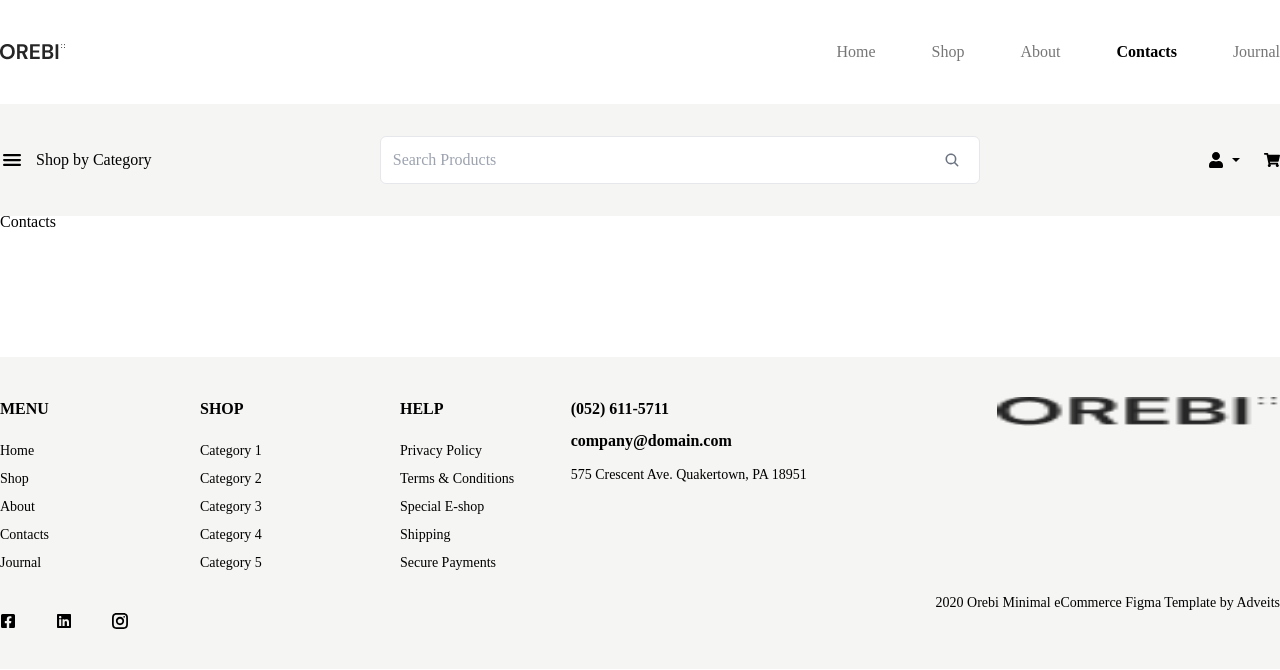
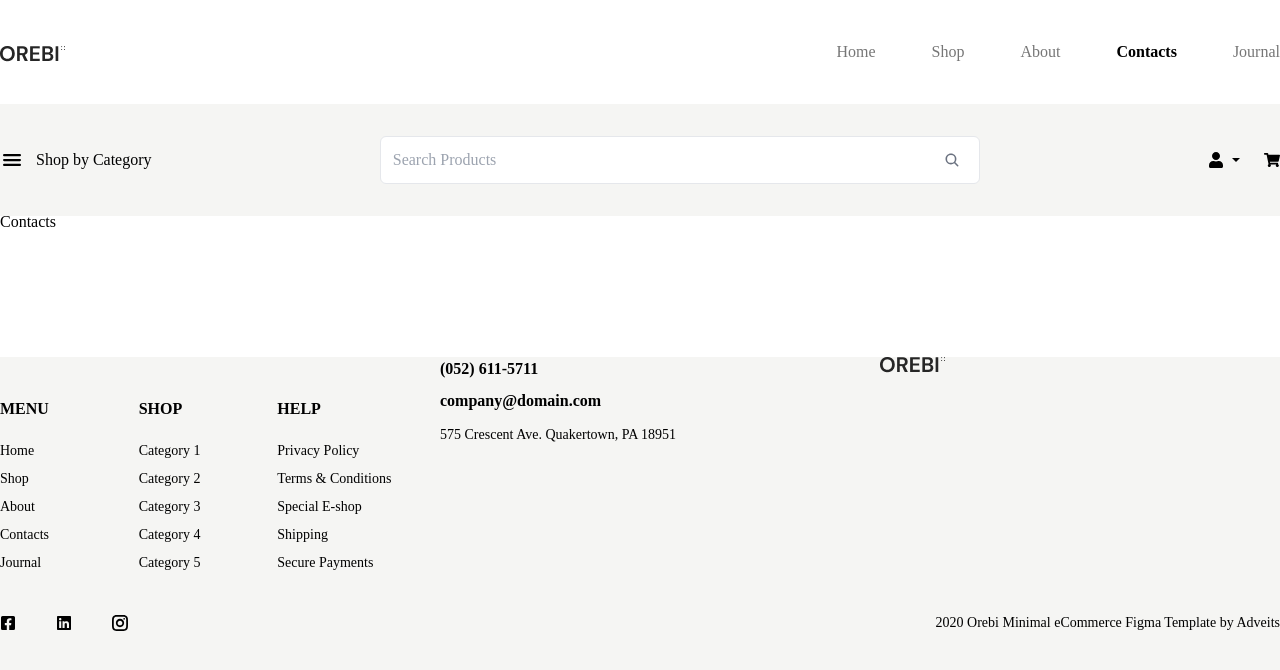
Before and after one commit to shoriful-dev/orebi-ecommerce, a React (Vite) app: page /contacts in a window 1280 px wide. Shown: the top 670 px of the page. Built offline with nearby package versions, Linux system fonts and the light colour scheme.

Commit message:
almost Done

```diff
--- a/src/components/Search.jsx
+++ b/src/components/Search.jsx
@@ -1,13 +1,14 @@
-import React, { useState } from "react";
-import { IoSearch } from "react-icons/io5";
-import axios from "axios";
+import React from 'react';
+import { useState } from 'react';
+import { IoSearch } from 'react-icons/io5';
+import axios from 'axios';
 
 const Search = () => {
   const [products, setProducts] = useState([]);
   const [loading, setLoading] = useState(false);
-  const [searchValue, setSearchValue] = useState("");
+  const [searchValue, setSearchValue] = useState('');
 
-  const fetchData = async (searchValue) => {
+  const fetchData = async searchValue => {
     try {
       setLoading(true);
       const { data } = await axios.get(
@@ -15,13 +16,13 @@ const Search = () => {
       );
       setProducts(data.products); // Corrected to access 'products' array from response
     } catch (error) {
-      console.error("Error fetching data:", error);
+      console.error('Error fetching data:', error);
     } finally {
       setLoading(false);
     }
   };
 
-  const handleSearch = (e) => {
+  const handleSearch = e => {
     const value = e.target.value;
     setSearchValue(value);
     if (value.trim()) {
@@ -40,25 +41,29 @@ const Search = () => {
             placeholder="Search Products"
             value={searchValue}
             onChange={handleSearch}
-            className="w-[150px] sm:w-[200px] md:w-[400px] lg:w-[600px] h-12 px-3 py-2 border bg-white text-gray-700 rounded-md"
+            className="w-full sm:w-[200px] md:w-[400px] lg:w-[600px] h-12 px-3 py-2 border bg-white text-gray-700 rounded-md"
           />
           <IoSearch className="absolute right-5 cursor-pointer text-gray-500" />
         </div>
-        <div>
+        {searchValue && (
+          <div className="mt-4">
             {loading ? (
               <div>Loading...</div>
             ) : products.length > 0 ? (
-            <div>
-              {products.map((product) => (
-                <div key={product.id} className="p-2 border-b">
-                  <p>{product.title}</p>
+              <div className="grid grid-cols-1 sm:grid-cols-2 md:grid-cols-3 lg:grid-cols-4 gap-4">
+                {products.map(product => (
+                  <div key={product.id} className="p-4 border rounded-md shadow-md bg-white">
+                    <h3 className="text-lg font-semibold mb-2">{product.title}</h3>
+                    <p className="text-gray-700">{product.description}</p>
+                    <p className="text-gray-900 font-bold mt-2">${product.price}</p>
                   </div>
                 ))}
               </div>
-          ) : searchValue ? (
+            ) : (
               <div>No products found</div>
-          ) : null}
+            )}
           </div>
+        )}
       </div>
     </>
   );
--- a/src/layouts/Footer.jsx
+++ b/src/layouts/Footer.jsx
@@ -1,80 +1,97 @@
-// import React from 'react'
-
-import { Link } from "react-router-dom"
-import Container from "../components/Container"
-import Text from "../components/Text"
-import Image from "../components/Image";
-import logo from "../assets/logo.png";
-import { FaFacebookSquare, FaLinkedin } from "react-icons/fa";
-import { GrInstagram } from "react-icons/gr";
+import React from 'react';
+import { Link } from 'react-router-dom';
+import Container from '../components/Container';
+import Text from '../components/Text';
+import Image from '../components/Image';
+import logo from '../assets/logo.png';
+import { FaFacebookSquare, FaLinkedin } from 'react-icons/fa';
+import { GrInstagram } from 'react-icons/gr';
 
 const Footer = () => {
   return (
-    <>
     <div className="bg-[#f5f5f3] mt-32">
       <Container>
-    <div className="grid grid-cols-3 max-w-container space-x-36">
-      <div className="w-[600px] grid grid-cols-3">
-        <div className="">
-          <Text as="h2" className="font-bold text-base mt-10" text="MENU"/>
-          <Link to={"/"}>
-          <Text as="h2" className="text-sm mt-5" text="Home"/>
+        <div className="grid grid-cols-1 lg:grid-cols-3 gap-10 max-w-container">
+          <div className="w-full grid grid-cols-1 sm:grid-cols-3 gap-4 px-5 lg:px-0">
+            <div>
+              <Text as="h2" className="font-bold text-base mt-10" text="MENU" />
+              <Link to={'/'}>
+                <Text as="h2" className="text-sm mt-5" text="Home" />
               </Link>
-          <Link to={"/shop"}>
-          <Text as="h2" className="text-sm mt-2" text="Shop"/>
+              <Link to={'/shop'}>
+                <Text as="h2" className="text-sm mt-2" text="Shop" />
               </Link>
-          <Link to={"/about"}>
-          <Text as="h2" className="text-sm mt-2" text="About"/>
+              <Link to={'/about'}>
+                <Text as="h2" className="text-sm mt-2" text="About" />
               </Link>
-          <Link to={"/contacts"}>
-          <Text as="h2" className="text-sm mt-2" text="Contacts"/>
+              <Link to={'/contacts'}>
+                <Text as="h2" className="text-sm mt-2" text="Contacts" />
               </Link>
-          <Link to={"/journal"}>
-          <Text as="h2" className="text-sm mt-2" text="Journal"/>
+              <Link to={'/journal'}>
+                <Text as="h2" className="text-sm mt-2" text="Journal" />
               </Link>
             </div>
-        <div className="">
-          <Text as="h2" className="font-bold text-base mt-10" text="SHOP"/>
-          <Text as="h2" className="text-sm mt-5" text="Category 1"/>
-          <Text as="h2" className="text-sm mt-2" text="Category 2"/>
-          <Text as="h2" className="text-sm mt-2" text="Category 3"/>
-          <Text as="h2" className="text-sm mt-2" text="Category 4"/>
-          <Text as="h2" className="text-sm mt-2" text="Category 5"/>
+            <div>
+              <Text as="h2" className="font-bold text-base mt-10" text="SHOP" />
+              <Text as="h2" className="text-sm mt-5" text="Category 1" />
+              <Text as="h2" className="text-sm mt-2" text="Category 2" />
+              <Text as="h2" className="text-sm mt-2" text="Category 3" />
+              <Text as="h2" className="text-sm mt-2" text="Category 4" />
+              <Text as="h2" className="text-sm mt-2" text="Category 5" />
             </div>
-        <div className="">
-          <Text as="h2" className="font-bold text-base mt-10" text="HELP"/>
-          <Text as="h2" className="text-sm mt-5" text="Privacy Policy"/>
-          <Text as="h2" className="text-sm mt-2" text="Terms & Conditions"/>
-          <Text as="h2" className="text-sm mt-2" text="Special E-shop"/>
-          <Text as="h2" className="text-sm mt-2" text="Shipping"/>
-          <Text as="h2" className="text-sm mt-2" text="Secure Payments"/>
+            <div>
+              <Text as="h2" className="font-bold text-base mt-10" text="HELP" />
+              <Text as="h2" className="text-sm mt-5" text="Privacy Policy" />
+              <Text
+                as="h2"
+                className="text-sm mt-2"
+                text="Terms & Conditions"
+              />
+              <Text as="h2" className="text-sm mt-2" text="Special E-shop" />
+              <Text as="h2" className="text-sm mt-2" text="Shipping" />
+              <Text as="h2" className="text-sm mt-2" text="Secure Payments" />
             </div>
           </div>
-      <div className="">
-        <Text as="h2" className="font-bold text-base mt-10" text="(052) 611-5711"/>
-        <Text as="h2" className="font-bold text-base mt-2" text="company@domain.com"/>
-        <Text as="h2" className="text-sm mt-3" text="575 Crescent Ave. Quakertown, PA 18951"/>
+          <div className="mt-10 md:mt-0">
+            <Text
+              as="h2"
+              className="font-bold text-base"
+              text="(052) 611-5711"
+            />
+            <Text
+              as="h2"
+              className="font-bold text-base mt-2"
+              text="company@domain.com"
+            />
+            <Text
+              as="h2"
+              className="text-sm mt-3"
+              text="575 Crescent Ave. Quakertown, PA 18951"
+            />
           </div>
-      <div className="pt-10">
-      <Link to={"/"}>
-            <Image imgSrc={logo} imgAlt="logo" className={'w-[122px] h-[29px]'}/>
+          <div className="mt-10 md:mt-0 flex justify-center lg:justify-start">
+            <Link to={'/'}>
+              <Image imgSrc={logo} imgAlt="logo" className={'w-32'} />
             </Link>
           </div>
         </div>
-    <div className="flex justify-between">
-    <div className="flex space-x-10 mt-10 pb-10">
+        <div className="flex flex-col md:flex-row justify-between items-center mt-10 pb-10">
+          <div className="flex space-x-10">
             <FaFacebookSquare />
             <FaLinkedin />
             <GrInstagram />
           </div>
-    <div className="">
-    <Text as="h2" className="text-sm mt-5" text="2020 Orebi Minimal eCommerce Figma Template by Adveits"/>
+          <div className="mt-5 md:mt-0 text-center md:text-left">
+            <Text
+              as="h2"
+              className="text-sm"
+              text="2020 Orebi Minimal eCommerce Figma Template by Adveits"
+            />
           </div>
         </div>
       </Container>
     </div>
-    </>
-  )
-}
+  );
+};
 
-export default Footer
+export default Footer;
--- a/src/layouts/Navber.jsx
+++ b/src/layouts/Navber.jsx
@@ -1,4 +1,4 @@
-// import React from 'react'
+import React from 'react';
 import Container from "../components/Container";
 import Image from "../components/Image";
 import mainLogo from '../assets/logo.png';
@@ -8,19 +8,17 @@ import { IoMenu } from "react-icons/io5";
 const Navber = () => {
   return (
     <>
-      <Container
-        className={"flex py-5 px-5 md:px-5 lg:px-5 xl:px-0 md:py-8 lg:py-10"}
-      >
+      <Container className="flex py-5 px-5 md:px-5 lg:px-5 xl:px-0 md:py-8 lg:py-10 items-center justify-between">
         <div className="logo pt-1">
           <Link to={"/"}>
-            <Image imgSrc={mainLogo} imgAlt="logo" className={'w-auto'}/>
+            <Image imgSrc={mainLogo} imgAlt="logo" className="w-auto" />
           </Link>
         </div>
-        <div className="menu_bar w-full flex justify-end flex-auto sm:hidden">
+        <div className="menu_bar flex sm:hidden">
           <IoMenu className="text-2xl" />
         </div>
-        <div className="menu flex flex-auto justify-end">
-          <ul className="flex sm:space-x-6 md:space-x-10 lg:space-x-14 xs:hidden md:block text-[#767676]">
+        <div className="menu hidden sm:flex flex-auto justify-end">
+          <ul className="flex space-x-6 md:space-x-10 lg:space-x-14 text-[#767676]">
             <NavLink
               to="/"
               className={({ isActive }) =>
```
Also changed, not shown: src/components/Products.jsx (+12 -24 lines), src/layouts/Category.jsx (+26 -27 lines). Lines whose indentation alone changed are shown as unchanged.
